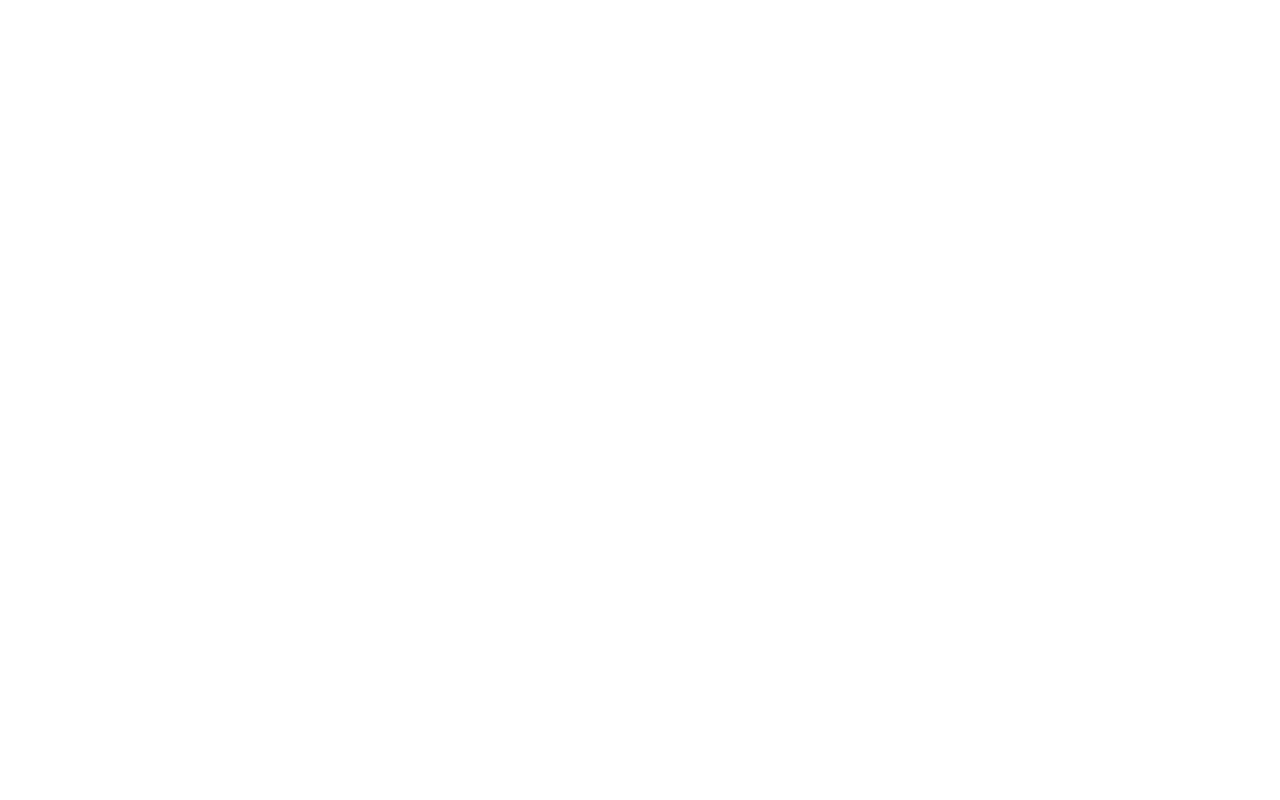
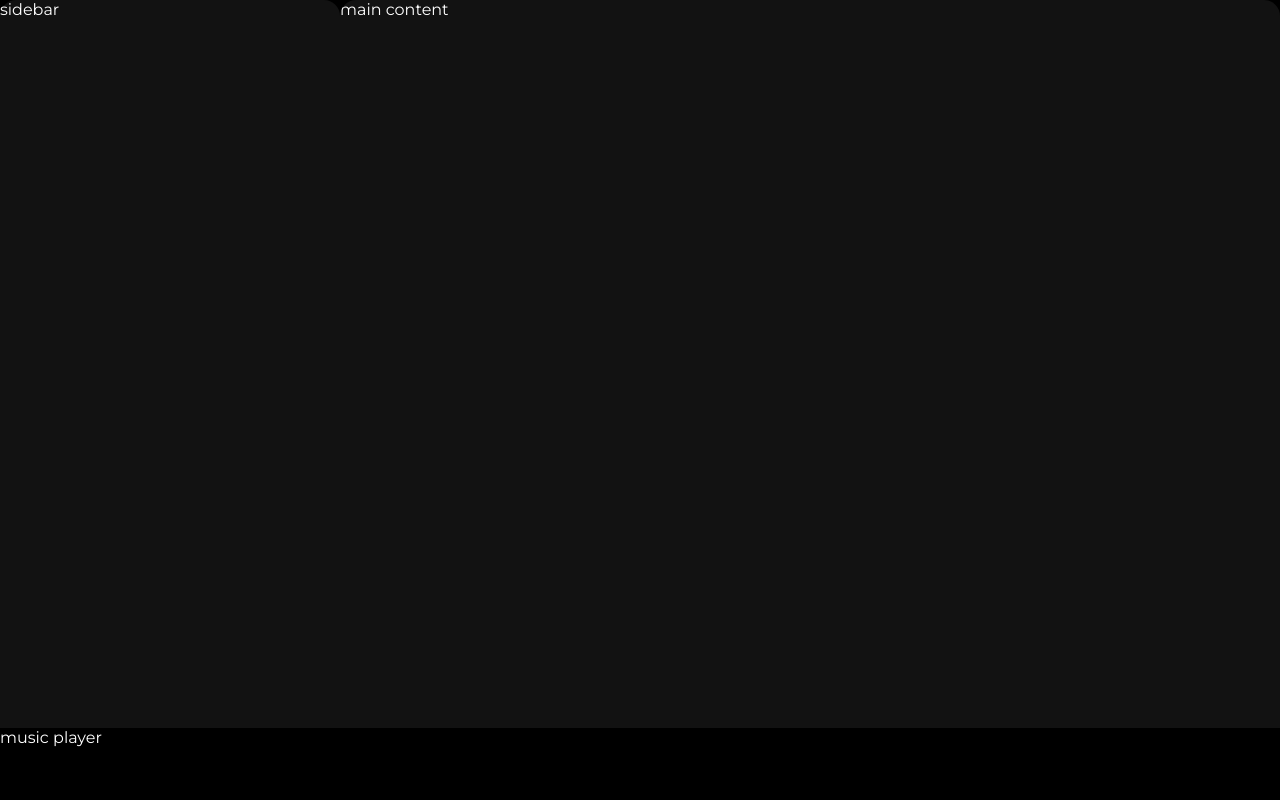
Before and after one commit to Akash-Kamaliya/Spotify-Web-Player, a plain HTML site: page index.html in a window 1280 px wide. Drawn offline with Linux system fonts and the light colour scheme.

Commit message:
add some feature

```diff
--- a/index.html
+++ b/index.html
@@ -12,7 +12,19 @@
       crossorigin="anonymous"
       referrerpolicy="no-referrer"
     />
-    <link rel="icon" href="logo.png">
+    <link rel="preconnect" href="https://fonts.googleapis.com" />
+    <link rel="preconnect" href="https://fonts.gstatic.com" crossorigin />
+    <link
+      href="https://fonts.googleapis.com/css2?family=Montserrat:ital,wght@0,100..900;1,100..900&display=swap"
+      rel="stylesheet"
+    />
+    <link rel="icon" href="logo.png" />
   </head>
-  <body></body>
+  <body>
+    <div class="main">
+      <div class="sidebar">sidebar</div>
+      <div class="main-content">main content</div>
+      <div class="music-player">music player</div>
+    </div>
+  </body>
 </html>
--- a/style.css
+++ b/style.css
@@ -0,0 +1,32 @@
+body{
+    font-family: "Montserrat", serif;
+    margin: 0;
+    background-color: black;
+    color: white;
+    overflow: hidden;
+}
+.main{
+    display: flex;
+    height: 100vh;
+}
+
+.sidebar{
+    background-color: #121212;
+    width: 340px;
+    border-radius: 1rem;
+}
+.main-content{
+    background-color: #121212;
+    flex: 1;
+    border-radius: 1rem;
+    overflow: auto;
+}
+
+.music-player{
+    background-color: black;
+    position: fixed;
+    bottom: 0;
+    width: 100%;
+    height: 72px;
+
+}
```
